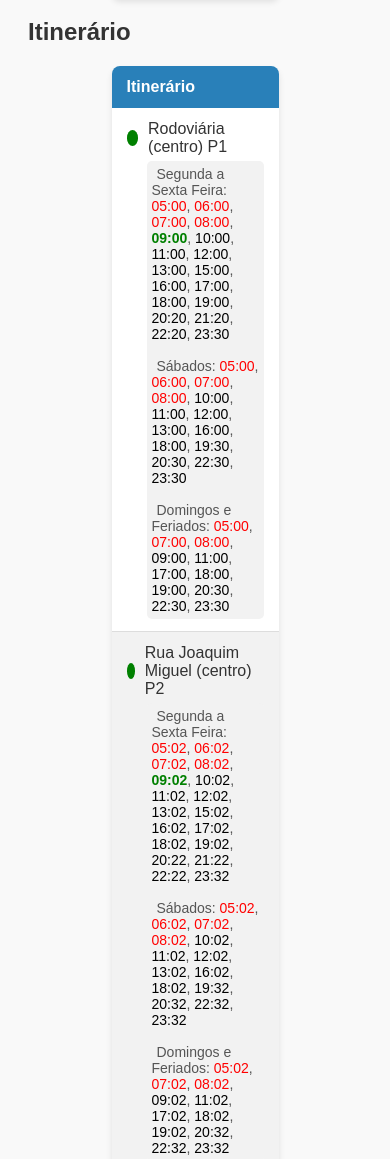
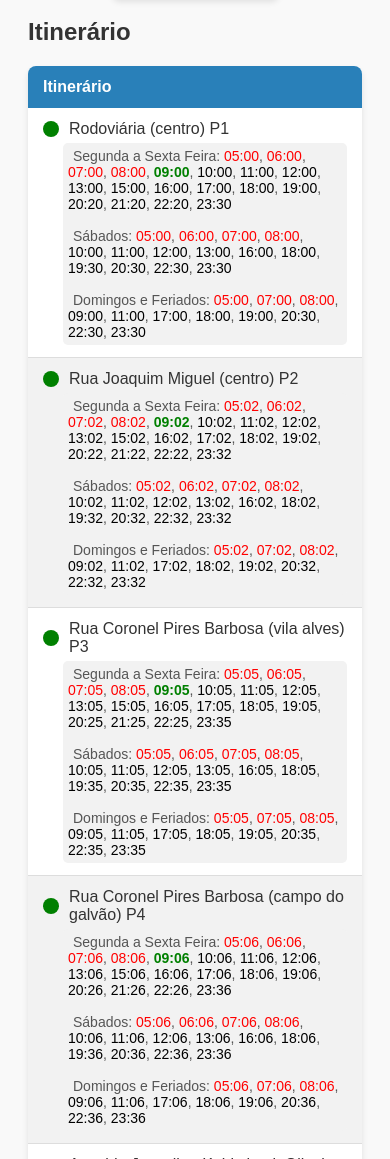
Before and after one commit to tugguara/transporte, a website: page index.html in a window 390 px wide. Shown: the part 2904-4063 px from the top of the page. Drawn offline with Linux system fonts and the light colour scheme.

Commit message:
alteracao mobile

```diff
--- a/style.css
+++ b/style.css
@@ -293,12 +293,22 @@ footer p {
     display: none;
 }
 
-/* Estilo das bolinhas */
 .itinerary-table .dot {
     width: 16px;
     height: 16px;
     border-radius: 50%;
     z-index: 1; /* Bolinha por cima da linha */
+    max-width: 16px; /* Garante que a bolinha não se expanda no mobile */
+    max-height: 16px; /* Garante que a bolinha não se expanda no mobile */
+    flex-shrink: 0; /* Impede que a bolinha encolha no mobile */
+}
+
+/* Ajuste para a tabela no mobile */
+@media (max-width: 768px) {
+    .itinerary-table {
+        width: 100%; /* Garante que a tabela ocupe 100% da largura disponível */
+        table-layout: fixed; /* Impede que as colunas aumentem ou encolham dependendo do conteúdo */
+    }
 }
 
 /* Estilo do texto */
```
